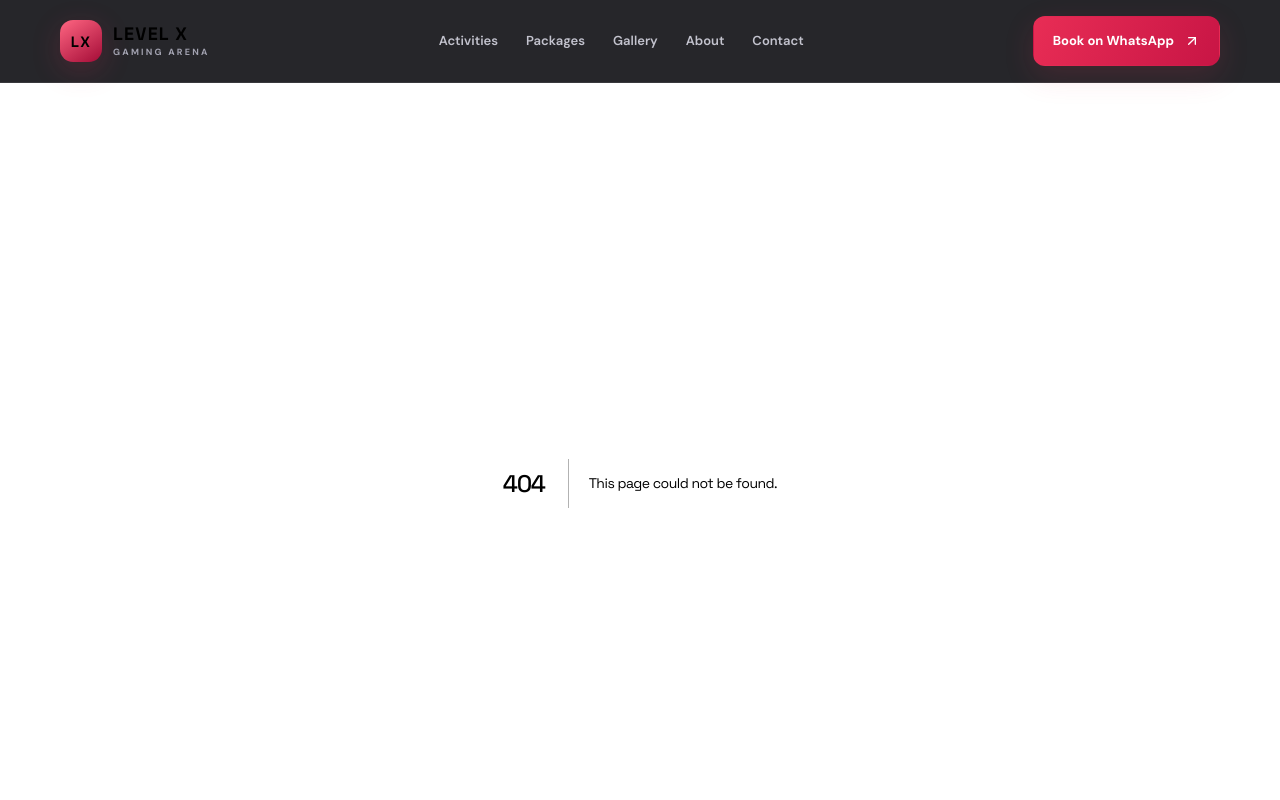
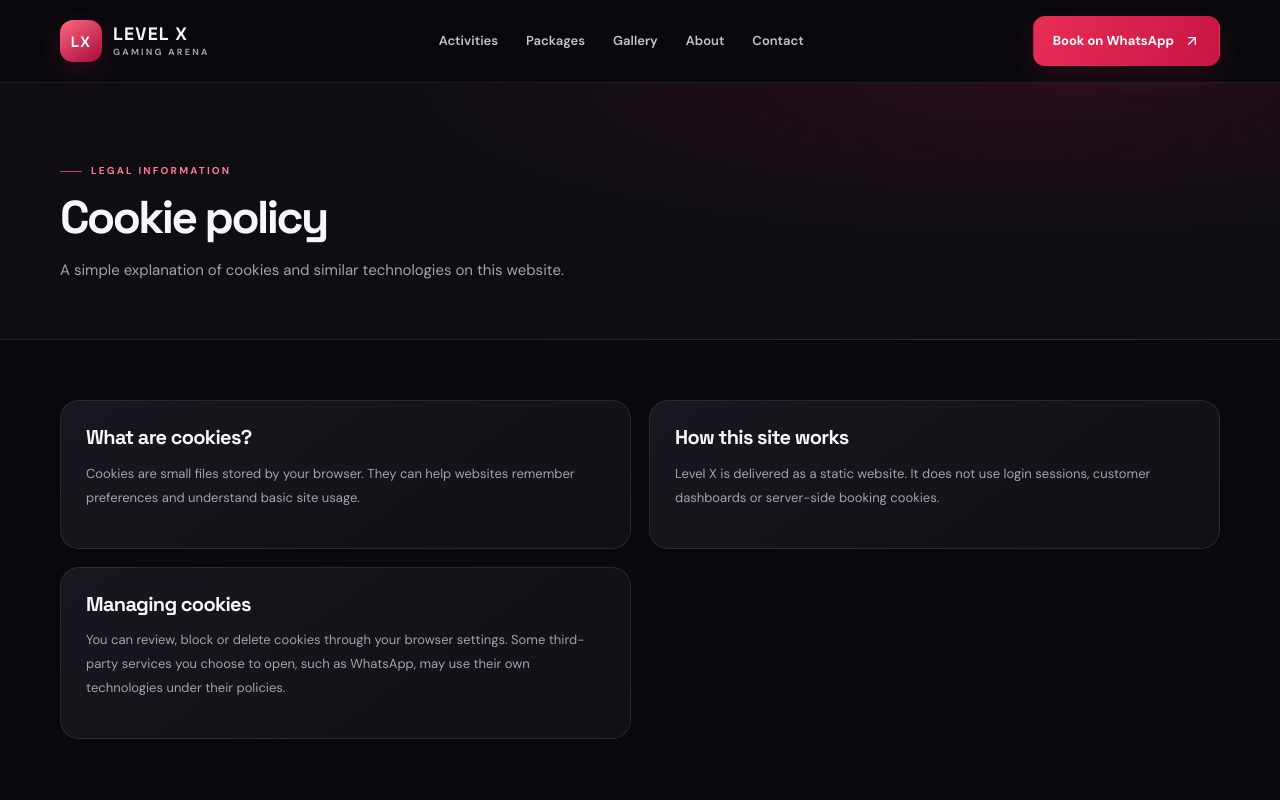
Before and after one commit to syedhussainabbaszaidi/levelxgamingarena, a Next.js app: page /cookie-policy in a window 1280 px wide. Before the commit this address had no page. Shown: the top 800 px of the page. Built offline with nearby package versions, Linux system fonts and the light colour scheme.

Commit message:
Add static package and information pages

```diff
--- /dev/null
+++ b/app/cookie-policy/page.tsx
@@ -0,0 +1,3 @@
+import type {Metadata} from "next";import {PageIntro} from "../components";
+export const metadata:Metadata={title:"Cookie policy"};
+export default function Cookies(){return <><section className="page-hero"><div className="container"><PageIntro eyebrow="Legal information" title="Cookie policy" copy="A simple explanation of cookies and similar technologies on this website."/></div></section><section className="content-section"><div className="container content-grid"><article className="legal-card"><h2>What are cookies?</h2><p>Cookies are small files stored by your browser. They can help websites remember preferences and understand basic site usage.</p></article><article className="legal-card"><h2>How this site works</h2><p>Level X is delivered as a static website. It does not use login sessions, customer dashboards or server-side booking cookies.</p></article><article className="legal-card"><h2>Managing cookies</h2><p>You can review, block or delete cookies through your browser settings. Some third-party services you choose to open, such as WhatsApp, may use their own technologies under their policies.</p></article></div></section></>;}
```
